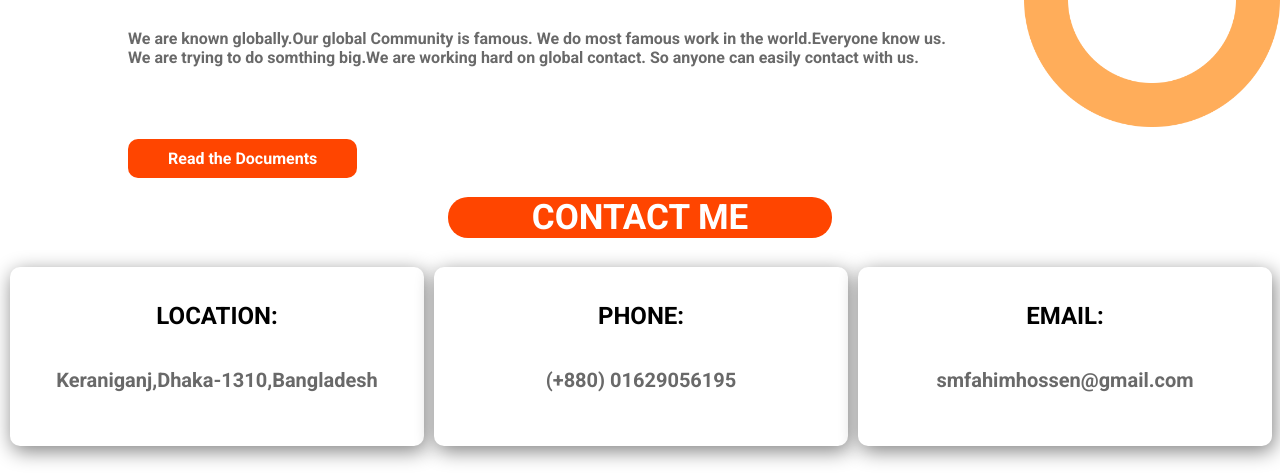
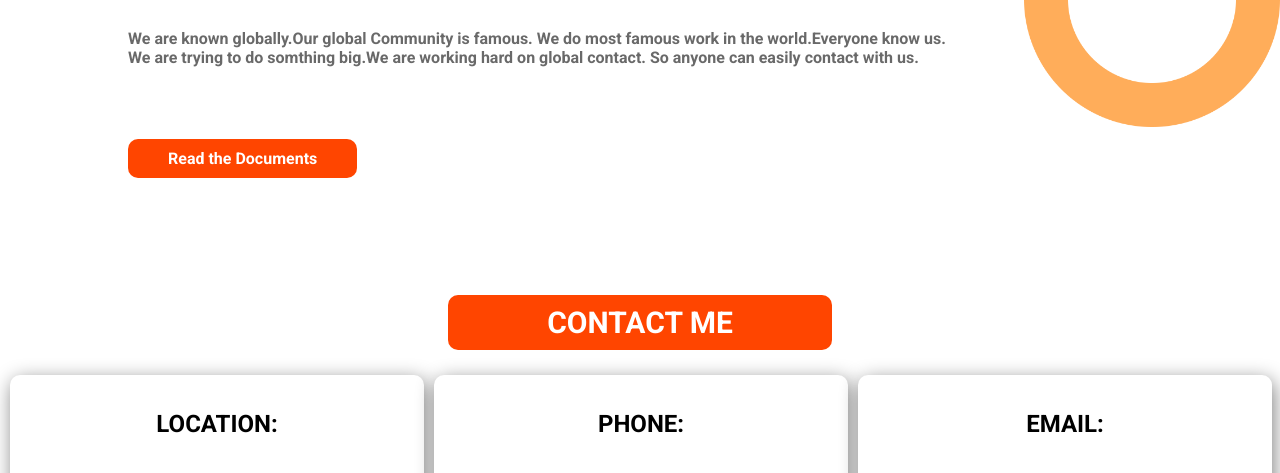
Before and after one commit to smfahim25/mission-22-assign, a plain HTML site: page index.html in a window 1280 px wide. Shown: the part 1769-2242 px from the top of the page. Drawn offline with Linux system fonts and the light colour scheme.

Commit message:
padding added

```diff
--- a/index.html
+++ b/index.html
@@ -83,7 +83,7 @@
             <img src="images/pictures/project.png" alt="">
         </div>
     </section>
-    <section>
+    <section class="padding">
         <h1 class="contact">CONTACT ME</h1>
         <div class="flex">
             <div class="box-shadow para">
--- a/style.css
+++ b/style.css
@@ -99,13 +99,14 @@ p{
     background-size: 20%;
 }
 .contact{
-    font-size: 35px;
+    font-size: 30px;
     background-color: orangered;
     color: white;
-    border-radius: 20px;
+    border-radius: 10px;
     text-align: center;
     margin-left: 35%;
     margin-right: 35%;
+    padding: 10px 50px;
 }
 .flex{
     display: flex;
@@ -121,6 +122,10 @@ p{
 }
 .para p{
     font-size: 20px;
+}
+.padding{
+    padding-top: 8%;
+    padding-bottom: 8%;
 }
 .footer{
     height: 177px;
```
